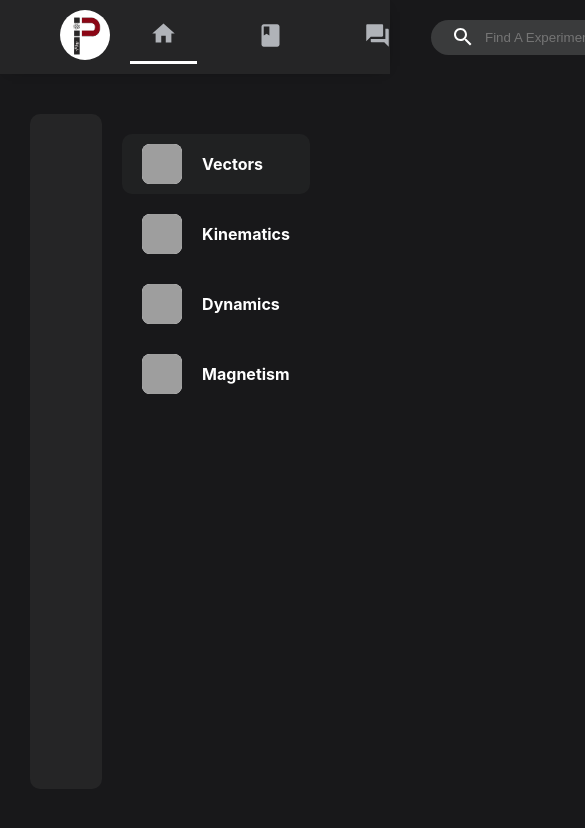
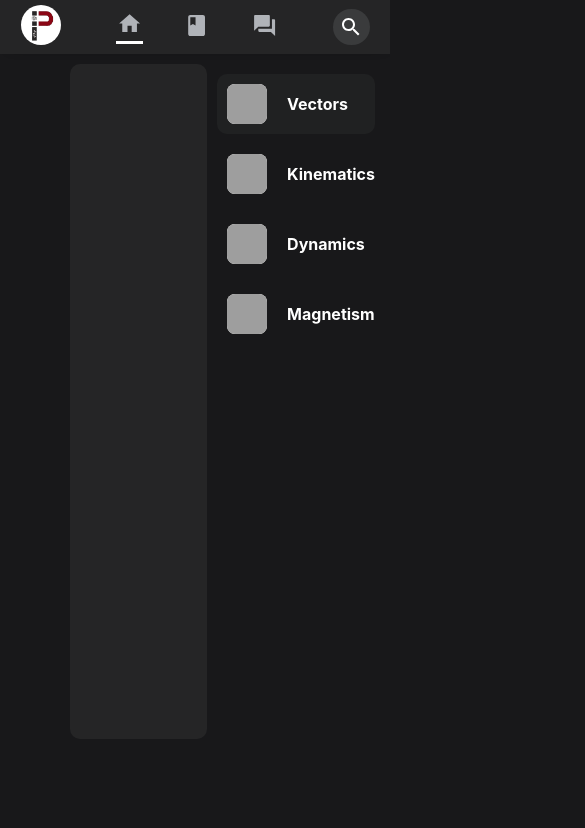
Before and after one commit to dotphy/lab-dotphy, a React (Create React App) app: page / in a window 390 px wide. Shown: the top 828 px of the page, 585 px wide, since content can reach past the window. Built offline with nearby package versions, Linux system fonts and the light colour scheme; grey boxes are pictures that could not be loaded.

Commit message:
Controls Component

```diff
--- a/src/App.css
+++ b/src/App.css
@@ -8,7 +8,12 @@
   width: 70vw;
   height: 80vh;
   border-radius: 10px;
-  margin: 40px 10px 10px 10px;
+  margin: 30px 0px 50px 160px;
+}
 
-  flex: 1;
+@media only screen and (max-width: 650px) {
+  .experiment {
+    height: 80vh;
+    margin: 10px 0px 0px 70px;
+  }
 }
--- a/src/Components/Controls/Controls.css
+++ b/src/Components/Controls/Controls.css
@@ -1,5 +1,4 @@
 .controls {
   display: flex;
   flex-direction: column;
-  margin: 40px 10px 10px 10px;
 }
--- a/src/Components/Controls/Controls.js
+++ b/src/Components/Controls/Controls.js
@@ -1,16 +1,9 @@
 import React from "react";
 import "./Controls.css";
-import SvgPlay from "../../Assets/play.js";
+import Pause from "@material-ui/icons/Pause";
 
 function Controls() {
-  return (
-    <div className="controls">
-      <h1>
-        {" "}
-        <SvgPlay />
-      </h1>
-    </div>
-  );
+  return <div className="controls"></div>;
 }
 
 export default Controls;
--- a/src/Components/Header/Header.css
+++ b/src/Components/Header/Header.css
@@ -62,3 +62,25 @@
   border: none;
   color: white;
 }
+
+@media only screen and (max-width: 650px) {
+  .header__icon {
+    margin-left: 1px;
+    width: 40px;
+    padding: 0px;
+  }
+  .header__option {
+    padding: 1px;
+  }
+
+  .header__option .MuiSvgIcon-root {
+    font-size: 1.4em;
+  }
+  .header__input input {
+    width: 1px;
+    padding: 0px;
+  }
+  .header__input {
+    padding: 6px;
+  }
+}
--- a/src/Components/Header/Header.js
+++ b/src/Components/Header/Header.js
@@ -32,8 +32,6 @@ function Header() {
         </div>
       </div>
     </div>
-
-    //Changes Made in the second branch
   );
 }
 
--- a/src/Components/MiniLabs/MiniLabs.css
+++ b/src/Components/MiniLabs/MiniLabs.css
@@ -1,3 +1,9 @@
 .mini-labs {
   margin: 50px 70px 0px 0px;
 }
+
+@media only screen and (max-width: 650px) {
+  .mini-labs {
+    margin: 10px 5px 0px 0px;
+  }
+}
--- a/src/Components/Tab/Tab.css
+++ b/src/Components/Tab/Tab.css
@@ -21,3 +21,9 @@
 .tab h4 {
   margin-left: 20px;
 }
+
+@media only screen and (max-width: 650px) {
+  .tab {
+    padding: 10px 0px 10px 10px;
+  }
+}
```
Also changed, not shown: src/Assets/vector.svg (added).
